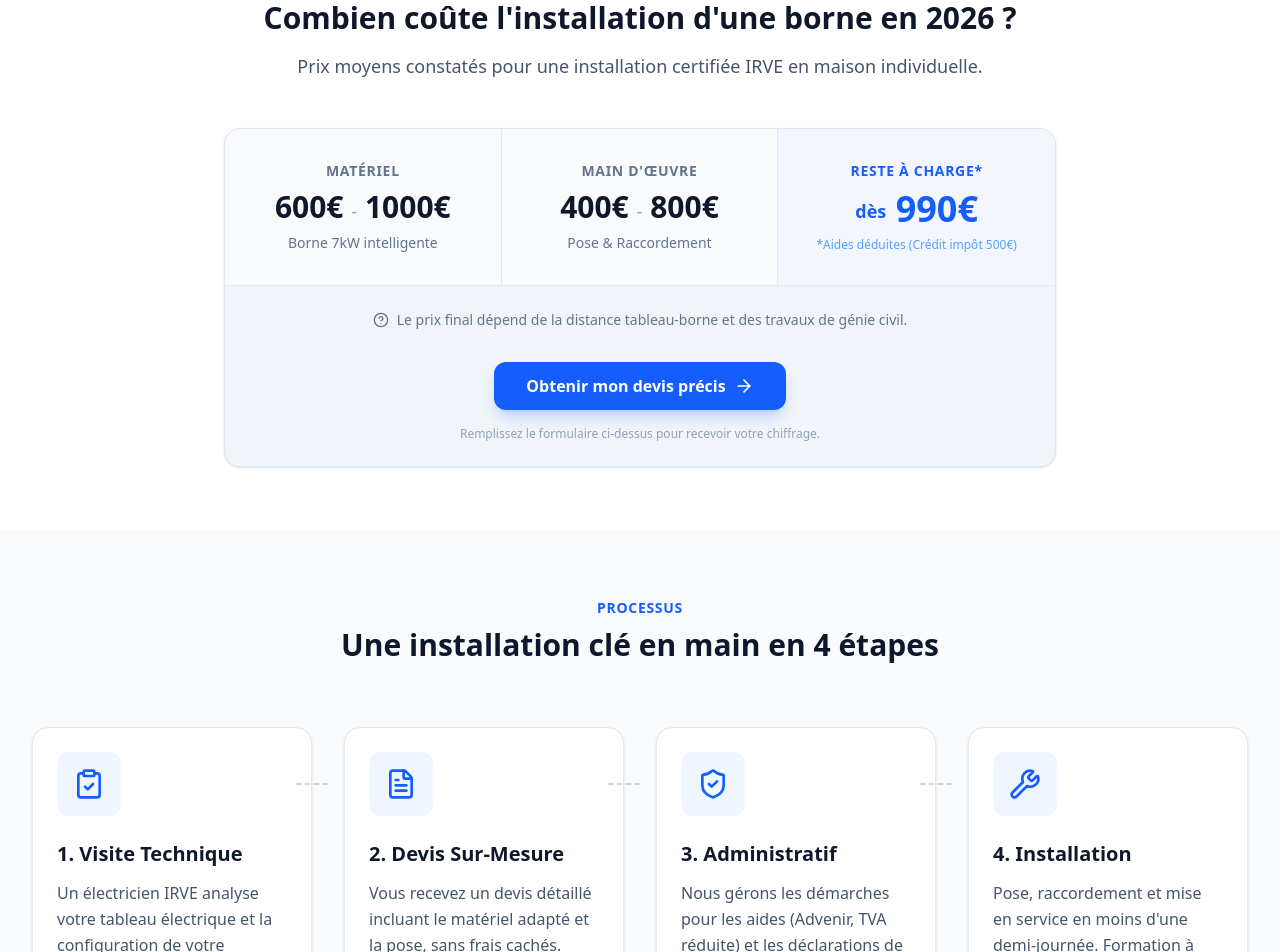
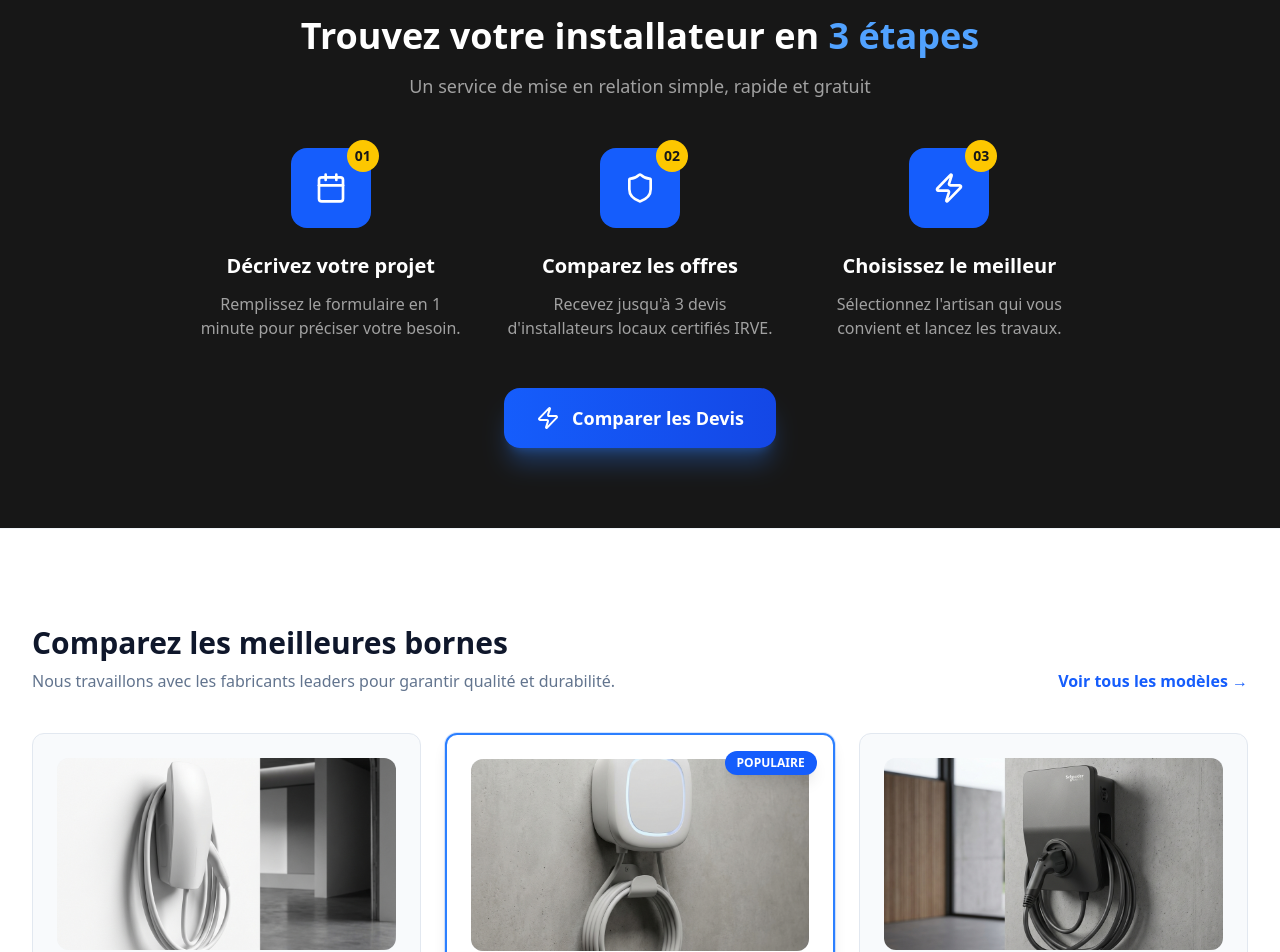
Before and after one commit to tuangiangluong-afk/expertbornerecharge, a Next.js app: page /demo/bornerechargeaix.fr in a window 1280 px wide. Shown: the part 1660-2612 px from the top of the page. Built offline with nearby package versions, Linux system fonts and the light colour scheme.

Commit message:
comparaison table et faq 2

```diff
--- a/src/app/[domain]/page.tsx
+++ b/src/app/[domain]/page.tsx
@@ -20,9 +20,7 @@ import ChargerComparison from "@/components/ChargerComparison";
 import GrantsCalculator from "@/components/GrantsCalculator";
 import TestimonialsSection from "@/components/TestimonialsSection";
 import FloatingCTA from "@/components/FloatingCTA";
-import PricingTable from "@/components/PricingTable";
-import InstallationSteps from "@/components/InstallationSteps";
-import FAQSection from "@/components/FAQSection";
+
 
 // ============================================
 // METADATA
@@ -301,11 +299,7 @@ export default async function SitePage({ params, basePath }: SitePageProps) {
                 </div>
             </section>
 
-            {/* ============================================ */}
-            {/* SEO STRUCTURE: PRIX & ETAPES */}
-            {/* ============================================ */}
-            <PricingTable />
-            <InstallationSteps />
+
 
             {/* ============================================ */}
             {/* AIDES SECTION (Gradient) - HUB ONLY or High Value */}
@@ -691,7 +685,7 @@ export default async function SitePage({ params, basePath }: SitePageProps) {
             {/* ============================================ */}
             {/* FAQ SECTION */}
             {/* ============================================ */}
-            <FAQSection />
+            <FAQ themeColor={themeColor} />
 
             {/* ============================================ */}
             {/* LOCAL SEO SECTION */}
--- a/src/components/InstallationSteps.tsx
+++ b/src/components/InstallationSteps.tsx
@@ -1,59 +1,23 @@
 "use client";
-
-import { ClipboardCheck, FileText, Wrench, ShieldCheck } from "lucide-react";
 
 export default function InstallationSteps() {
     const steps = [
-        {
-            icon: <ClipboardCheck className="w-8 h-8 text-blue-600" />,
-            title: "1. Visite Technique",
-            description: "Un électricien IRVE analyse votre tableau électrique et la configuration de votre logement pour valider la faisabilité."
-        },
-        {
-            icon: <FileText className="w-8 h-8 text-blue-600" />,
-            title: "2. Devis Sur-Mesure",
-            description: "Vous recevez un devis détaillé incluant le matériel adapté et la pose, sans frais cachés."
-        },
-        {
-            icon: <ShieldCheck className="w-8 h-8 text-blue-600" />,
-            title: "3. Administratif",
-            description: "Nous gérons les démarches pour les aides (Advenir, TVA réduite) et les déclarations de conformité."
-        },
-        {
-            icon: <Wrench className="w-8 h-8 text-blue-600" />,
-            title: "4. Installation",
-            description: "Pose, raccordement et mise en service en moins d'une demi-journée. Formation à l'utilisation incluse."
-        }
+        { title: "1. Visite Technique", desc: "Vérification de la terre et du tableau (obligatoire)." },
+        { title: "2. Devis & Aides", desc: "Calcul immédiat de votre prime Advenir et Crédit d'Impôt." },
+        { title: "3. Installation", desc: "Pose en 4h par un technicien Qualifelec IRVE." },
+        { title: "4. Mise en service", desc: "Tests de charge et remise du certificat de conformité." }
     ];
 
     return (
         <section className="py-16 bg-slate-50">
-            <div className="max-w-7xl mx-auto px-4 sm:px-6 lg:px-8">
-                <div className="text-center mb-16">
-                    <span className="text-blue-600 font-bold tracking-wider uppercase text-sm">Processus</span>
-                    <h2 className="text-3xl font-black text-slate-900 mt-2">
-                        Une installation clé en main en 4 étapes
-                    </h2>
-                </div>
-
-                <div className="grid grid-cols-1 md:grid-cols-2 lg:grid-cols-4 gap-8">
-                    {steps.map((step, index) => (
-                        <div key={index} className="relative group">
-                            {/* Card */}
-                            <div className="bg-white rounded-2xl p-6 shadow-sm border border-slate-200 h-full hover:shadow-md transition-shadow">
-                                <div className="bg-blue-50 w-16 h-16 rounded-xl flex items-center justify-center mb-6 group-hover:scale-110 transition-transform duration-300">
-                                    {step.icon}
-                                </div>
-                                <h3 className="font-bold text-xl text-slate-900 mb-3">{step.title}</h3>
-                                <p className="text-slate-600 leading-relaxed">
-                                    {step.description}
-                                </p>
-                            </div>
-
-                            {/* Connector Line (Desktop) */}
-                            {index < steps.length - 1 && (
-                                <div className="hidden lg:block absolute top-14 left-[calc(100%-1rem)] w-8 border-t-2 border-dashed border-slate-300 z-10" />
-                            )}
+            <div className="container mx-auto px-4 max-w-5xl">
+                <h2 className="text-3xl font-bold text-center mb-10 text-slate-900">Comment se passe l'installation ?</h2>
+                <div className="grid md:grid-cols-4 gap-6">
+                    {steps.map((s, i) => (
+                        <div key={i} className="bg-white p-6 rounded-xl shadow-sm border border-slate-200">
+                            <div className="text-4xl font-black text-blue-100 mb-2">0{i + 1}</div>
+                            <h3 className="font-bold text-lg mb-2">{s.title}</h3>
+                            <p className="text-sm text-slate-600">{s.desc}</p>
                         </div>
                     ))}
                 </div>
--- a/src/components/PricingTable.tsx
+++ b/src/components/PricingTable.tsx
@@ -1,79 +1,49 @@
 "use client";
 
-import { Euro, ArrowRight, CheckCircle, HelpCircle } from "lucide-react";
+import { Check } from "lucide-react";
 
 export default function PricingTable() {
-    const scrollToForm = () => {
-        const form = document.getElementById("simulateur");
-        if (form) {
-            form.scrollIntoView({ behavior: "smooth" });
-        }
-    };
-
     return (
         <section className="py-16 bg-white">
-            <div className="max-w-4xl mx-auto px-4 sm:px-6 lg:px-8">
-                <div className="text-center mb-12">
-                    <h2 className="text-3xl font-black text-slate-900 mb-4">
-                        Combien coûte l&apos;installation d&apos;une borne en 2026 ?
-                    </h2>
-                    <p className="text-lg text-slate-600">
-                        Prix moyens constatés pour une installation certifiée IRVE en maison individuelle.
-                    </p>
+            <div className="container mx-auto px-4">
+                <h2 className="text-3xl font-bold text-center mb-10 text-slate-900">
+                    Quel prix pour une installation en 2026 ?
+                </h2>
+                <div className="overflow-x-auto">
+                    <table className="w-full max-w-4xl mx-auto text-left border-collapse">
+                        <thead>
+                            <tr className="bg-slate-100 text-slate-700">
+                                <th className="p-4 border-b">Type d'installation</th>
+                                <th className="p-4 border-b">Matériel (Borne)</th>
+                                <th className="p-4 border-b">Installation (Main d'œuvre)</th>
+                                <th className="p-4 border-b">Aides Déduites*</th>
+                            </tr>
+                        </thead>
+                        <tbody className="text-slate-600">
+                            <tr className="border-b hover:bg-slate-50">
+                                <td className="p-4 font-bold text-blue-900">Maison (Murale)</td>
+                                <td className="p-4">500€ - 900€</td>
+                                <td className="p-4">400€ - 600€</td>
+                                <td className="p-4 font-bold text-green-600">Dès 990€ TTC</td>
+                            </tr>
+                            <tr className="border-b hover:bg-slate-50">
+                                <td className="p-4 font-bold text-blue-900">Maison (Sur Pied)</td>
+                                <td className="p-4">700€ - 1200€</td>
+                                <td className="p-4">600€ - 900€</td>
+                                <td className="p-4 font-bold text-green-600">Dès 1 400€ TTC</td>
+                            </tr>
+                            <tr className="border-b hover:bg-slate-50">
+                                <td className="p-4 font-bold text-blue-900">Copropriété</td>
+                                <td className="p-4">800€ - 1500€</td>
+                                <td className="p-4">Sur devis</td>
+                                <td className="p-4 font-bold text-green-600">Souvent 0€ (Préfinancé)</td>
+                            </tr>
+                        </tbody>
+                    </table>
                 </div>
-
-                <div className="bg-slate-50 rounded-2xl border border-slate-200 overflow-hidden shadow-sm">
-                    {/* Header Table */}
-                    <div className="grid grid-cols-1 md:grid-cols-2 lg:grid-cols-3 divide-y md:divide-y-0 md:divide-x divide-slate-200">
-
-                        {/* Equipment */}
-                        <div className="p-8 text-center flex flex-col gap-2">
-                            <span className="text-sm font-bold text-slate-500 uppercase tracking-wider">Matériel</span>
-                            <div className="text-3xl font-black text-slate-900">
-                                600€ <span className="text-lg font-normal text-slate-400">-</span> 1000€
-                            </div>
-                            <p className="text-sm text-slate-500">Borne 7kW intelligente</p>
-                        </div>
-
-                        {/* Installation */}
-                        <div className="p-8 text-center flex flex-col gap-2">
-                            <span className="text-sm font-bold text-slate-500 uppercase tracking-wider">Main d&apos;œuvre</span>
-                            <div className="text-3xl font-black text-slate-900">
-                                400€ <span className="text-lg font-normal text-slate-400">-</span> 800€
-                            </div>
-                            <p className="text-sm text-slate-500">Pose & Raccordement</p>
-                        </div>
-
-                        {/* Total */}
-                        <div className="p-8 text-center flex flex-col gap-2 bg-blue-50/50">
-                            <span className="text-sm font-bold text-blue-600 uppercase tracking-wider">Reste à charge*</span>
-                            <div className="text-4xl font-black text-blue-600">
-                                <span className="text-lg align-top relative top-2">dès</span> 990€
-                            </div>
-                            <p className="text-xs text-blue-400">*Aides déduites (Crédit impôt 500€)</p>
-                        </div>
-                    </div>
-
-                    {/* Footer / CTA */}
-                    <div className="bg-slate-100 p-6 flex flex-col items-center gap-4 text-center border-t border-slate-200">
-                        <p className="text-sm text-slate-500 flex items-center gap-2 mb-4">
-                            <HelpCircle className="w-4 h-4" />
-                            Le prix final dépend de la distance tableau-borne et des travaux de génie civil.
-                        </p>
-                        <div className="flex flex-col items-center gap-2 w-full">
-                            <button
-                                onClick={scrollToForm}
-                                className="inline-flex items-center gap-2 text-white bg-blue-600 hover:bg-blue-700 font-bold py-3 px-8 rounded-xl transition-all shadow-lg shadow-blue-600/20"
-                            >
-                                Obtenir mon devis précis
-                                <ArrowRight className="w-5 h-5" />
-                            </button>
-                            <p className="text-xs text-slate-400 mt-2">
-                                Remplissez le formulaire ci-dessus pour recevoir votre chiffrage.
-                            </p>
-                        </div>
-                    </div>
-                </div>
+                <p className="text-center text-sm text-slate-500 mt-4 italic">
+                    *Estimations moyennes 2026 incluant Crédit d'Impôt et TVA 5.5%. Le prix final dépend de votre tableau électrique.
+                </p>
             </div>
         </section>
     );
```
